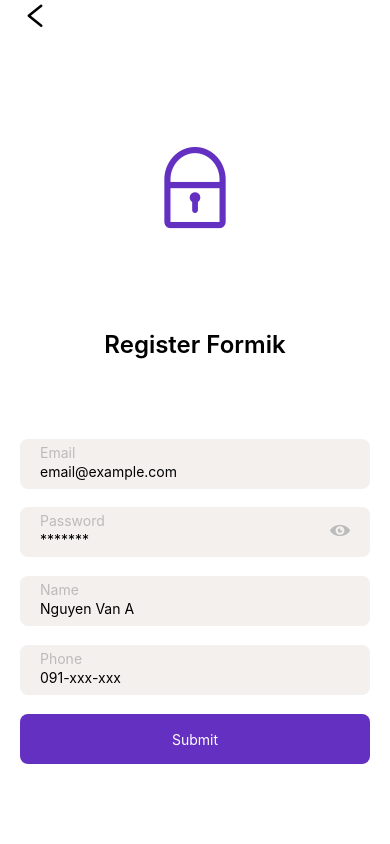
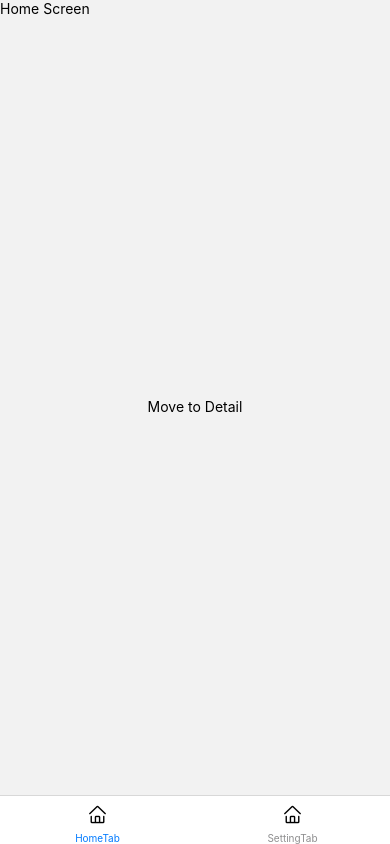
Before and after one commit to DamianHuynh/RN04, a React Native app: screen /RegisterScreen in a window 390 px wide. Built offline with nearby package versions, Linux system fonts and the light colour scheme.

Commit message:
React Navigation

```diff
--- a/App.js
+++ b/App.js
@@ -1,5 +1,6 @@
 /* eslint-disable react-native/no-inline-styles */
 import React, {Fragment} from 'react';
+import {NavigationContainer} from '@react-navigation/native';
 import StateFull from './src/Component/Statefull';
 import StateLess from './src/Component/Stateless';
 import DemoImage from './src/Component/DemoImage';
@@ -23,10 +24,12 @@ import DemoRedux from './src/DemoRedux';
 import Lifecycle from './src/Lifecycle';
 import DemoCallAPI from './src/DemoCallAPI';
 import LoginScreen from './src/LoginUI';
+import RootApp from './src/Navigation';
 
 const App = () => {
   return (
     <Provider store={rootStore}>
+      <NavigationContainer>
         {/* <StateFull />
       <StateLess /> */}
         {/* <DemoImage /> */}
@@ -46,7 +49,9 @@ const App = () => {
         {/* <Lifecycle /> */}
         {/* <DemoRedux /> */}
         {/* <DemoCallAPI /> */}
-      <LoginScreen />
+        {/* <LoginScreen /> */}
+        <RootApp />
+      </NavigationContainer>
     </Provider>
   );
 };
--- a/src/LoginUI/Login.js
+++ b/src/LoginUI/Login.js
@@ -33,7 +33,9 @@ export default class LoginUI extends Component {
         <View style={styles.footer}>
           <Text style={styles.footerText}>
             Don't have an account?{' '}
-            <Text style={styles.footerTextButton} onPress={this.props.navigate}>
+            <Text
+              style={styles.footerTextButton}
+              onPress={() => this.props.navigation.navigate('RegisterScreen')}>
               Register!
             </Text>
           </Text>
--- a/src/LoginUI/RegisterFormik.js
+++ b/src/LoginUI/RegisterFormik.js
@@ -10,10 +10,20 @@ import React, {Component} from 'react';
 import AntIcon from 'react-native-vector-icons/AntDesign';
 import TextInput from './components/TextInput';
 import {Formik} from 'formik';
+import * as Yup from 'yup';
+
+const validationSchema = Yup.object().shape({
+  email: Yup.string()
+    .required('không được bỏ trống')
+    .email('Email không hợp lệ'),
+  password: Yup.string().required('không được bỏ trống'),
+  name: Yup.string().required('không được bỏ trống'),
+  phone: Yup.string().required('không được bỏ trống'),
+});
 
 export default class RegisterFormik extends Component {
   handleSubmit = values => {
-    console.log(values);
+    console.log('handleSubmit', values);
   };
 
   render() {
@@ -23,16 +33,24 @@ export default class RegisterFormik extends Component {
           name="left"
           style={{paddingLeft: 20}}
           size={30}
-          onPress={this.props.navigate}
+          onPress={() => this.props.navigation.goBack()}
         />
         <View style={styles.header}>
           <AntIcon style={styles.logo} name="lock" size={100} color="#6330C2" />
           <Text style={styles.headerText}>Register Formik</Text>
         </View>
         <Formik
+          validationSchema={validationSchema}
           initialValues={{email: '', password: '', name: '', phone: ''}}
           onSubmit={this.handleSubmit}>
-          {({values, handleChange, handleSubmit}) => {
+          {({
+            errors,
+            values,
+            touched,
+            handleChange,
+            handleBlur,
+            handleSubmit,
+          }) => {
             return (
               <View style={styles.loginForm}>
                 <TextInput
@@ -40,6 +58,9 @@ export default class RegisterFormik extends Component {
                   placeholder="email@example.com"
                   value={values.email}
                   onChangeText={handleChange('email')}
+                  onBlur={handleBlur('email')}
+                  errorMsg={errors.email}
+                  touched={touched.email}
                 />
                 <TextInput
                   title="Password"
@@ -48,18 +69,27 @@ export default class RegisterFormik extends Component {
                   password
                   value={values.password}
                   onChangeText={handleChange('password')}
+                  errorMsg={errors.password}
+                  onBlur={handleBlur('password')}
+                  touched={touched.password}
                 />
                 <TextInput
                   title="Name"
                   placeholder="Nguyen Van A"
                   value={values.name}
                   onChangeText={handleChange('name')}
+                  errorMsg={errors.name}
+                  onBlur={handleBlur('name')}
+                  touched={touched.name}
                 />
                 <TextInput
                   title="Phone"
                   placeholder="091-xxx-xxx"
                   value={values.phone}
                   onChangeText={handleChange('phone')}
+                  errorMsg={errors.phone}
+                  onBlur={handleBlur('phone')}
+                  touched={touched.phone}
                 />
                 <TouchableOpacity style={styles.button} onPress={handleSubmit}>
                   <Text style={styles.buttonText}>Submit</Text>
--- a/src/LoginUI/components/TextInput.js
+++ b/src/LoginUI/components/TextInput.js
@@ -14,8 +14,10 @@ export default class TextInput extends Component {
   };
 
   render() {
-    const {title, password, errorMsg} = this.props;
+    const {title, password, errorMsg, touched} = this.props;
     const {secureTextEntry} = this.state;
+
+    const isShowError = !!errorMsg && touched;
     return (
       <View style={styles.wrapperTextInput}>
         <View>
@@ -23,7 +25,7 @@ export default class TextInput extends Component {
             {...this.props}
             style={[
               styles.textInputContainer,
-              !!errorMsg && styles.errorBackground,
+              isShowError && styles.errorBackground,
             ]}
             secureTextEntry={secureTextEntry}
           />
@@ -42,7 +44,7 @@ export default class TextInput extends Component {
             </TouchableOpacity>
           )}
         </View>
-        {!!errorMsg && <Text style={styles.errorText}>* {errorMsg}</Text>}
+        {isShowError && <Text style={styles.errorText}>* {errorMsg}</Text>}
       </View>
     );
   }
--- a/src/LoginUI/index.js
+++ b/src/LoginUI/index.js
@@ -1,26 +1,17 @@
+import {createNativeStackNavigator} from '@react-navigation/native-stack';
 import React, {Component} from 'react';
 import LoginUI from './Login';
 import Register from './Register';
 import RegisterFormik from './RegisterFormik';
 
+const Stack = createNativeStackNavigator();
 export default class LoginScreen extends Component {
-  state = {
-    isShowLoginForm: false,
-  };
-
-  navigate = () =>
-    this.setState({isShowLoginForm: !this.state.isShowLoginForm});
-
   render() {
-    const {isShowLoginForm} = this.state;
     return (
-      <>
-        {isShowLoginForm ? (
-          <LoginUI navigate={this.navigate} />
-        ) : (
-          <RegisterFormik navigate={this.navigate} />
-        )}
-      </>
+      <Stack.Navigator screenOptions={{headerShown: false}}>
+        <Stack.Screen name="LoginScreen" component={LoginUI} />
+        <Stack.Screen name="RegisterScreen" component={RegisterFormik} />
+      </Stack.Navigator>
     );
   }
 }
--- /dev/null
+++ b/src/Navigation/index.js
@@ -0,0 +1,107 @@
+import {Text, View, SafeAreaView} from 'react-native';
+import React, {Component} from 'react';
+import {createNativeStackNavigator} from '@react-navigation/native-stack';
+import {createBottomTabNavigator} from '@react-navigation/bottom-tabs';
+import AntIcon from 'react-native-vector-icons/AntDesign';
+
+class HomeScreen extends Component {
+  render() {
+    console.log(JSON.stringify(this.props, null, 2));
+    return (
+      <SafeAreaView style={{flex: 1}}>
+        <Text>Home Screen</Text>
+        <View style={{flex: 1, justifyContent: 'center', alignItems: 'center'}}>
+          <Text onPress={() => this.props.navigation.navigate('Detail')}>
+            Move to Detail
+          </Text>
+        </View>
+      </SafeAreaView>
+    );
+  }
+}
+
+class SettingScreen extends Component {
+  render() {
+    return (
+      <SafeAreaView style={{flex: 1}}>
+        <Text>Setting Screen</Text>
+        <Text onPress={() => this.props.navigation.navigate('Detail')}>
+          Move to Detail
+        </Text>
+      </SafeAreaView>
+    );
+  }
+}
+class DetailScreen extends Component {
+  render() {
+    return (
+      <SafeAreaView style={{flex: 1}}>
+        <Text>Detail Screen</Text>
+        <View style={{flex: 1, justifyContent: 'center', alignItems: 'center'}}>
+          <Text onPress={() => this.props.navigation.push('Detail')}>
+            Move another Detail
+          </Text>
+          <Text onPress={() => this.props.navigation.navigate('Home')}>
+            Navigate Home
+          </Text>
+          <Text onPress={() => this.props.navigation.goBack()}>Go back...</Text>
+        </View>
+      </SafeAreaView>
+    );
+  }
+}
+
+class RootStack extends Component {
+  render() {
+    return (
+      <Stack.Navigator screenOptions={{headerShown: false}}>
+        <Stack.Screen name="Home" component={HomeScreen} />
+        <Stack.Screen name="Detail" component={DetailScreen} />
+      </Stack.Navigator>
+    );
+  }
+}
+class SettingStack extends Component {
+  render() {
+    return (
+      <Stack.Navigator screenOptions={{headerShown: false}}>
+        <Stack.Screen name="Setting" component={SettingScreen} />
+        <Stack.Screen name="Detail" component={DetailScreen} />
+      </Stack.Navigator>
+    );
+  }
+}
+
+class RootTab extends Component {
+  render() {
+    return (
+      <Tab.Navigator screenOptions={{headerShown: false}}>
+        <Tab.Screen
+          name="HomeTab"
+          component={RootStack}
+          options={{tabBarIcon: () => <AntIcon name="home" size={20} />}}
+        />
+        <Tab.Screen
+          name="SettingTab"
+          component={SettingScreen}
+          options={{tabBarIcon: () => <AntIcon name="home" size={20} />}}
+        />
+      </Tab.Navigator>
+    );
+  }
+}
+
+const Stack = createNativeStackNavigator();
+const Tab = createBottomTabNavigator();
+
+export default class RootApp extends Component {
+  render() {
+    return (
+      // <Stack.Navigator screenOptions={{headerShown: false}}>
+      //   <Stack.Screen name="RootTab" component={RootTab} />
+      //   <Stack.Screen name="Detail" component={DetailScreen} />
+      // </Stack.Navigator>
+      <RootTab />
+    );
+  }
+}
```
Also changed, not shown: package.json (+7 -1 lines), 3 other files (tests, documents, lock files or other folders). Lines whose indentation alone changed are shown as unchanged.
